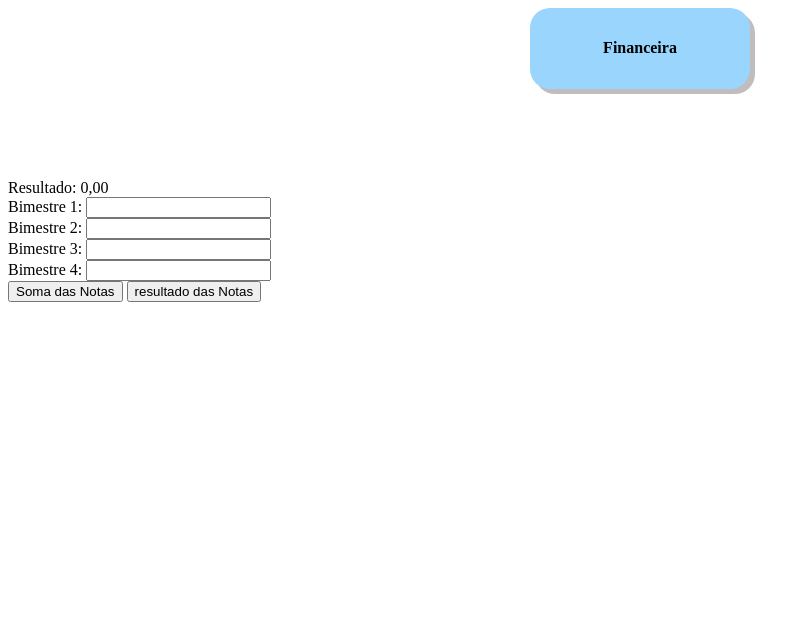
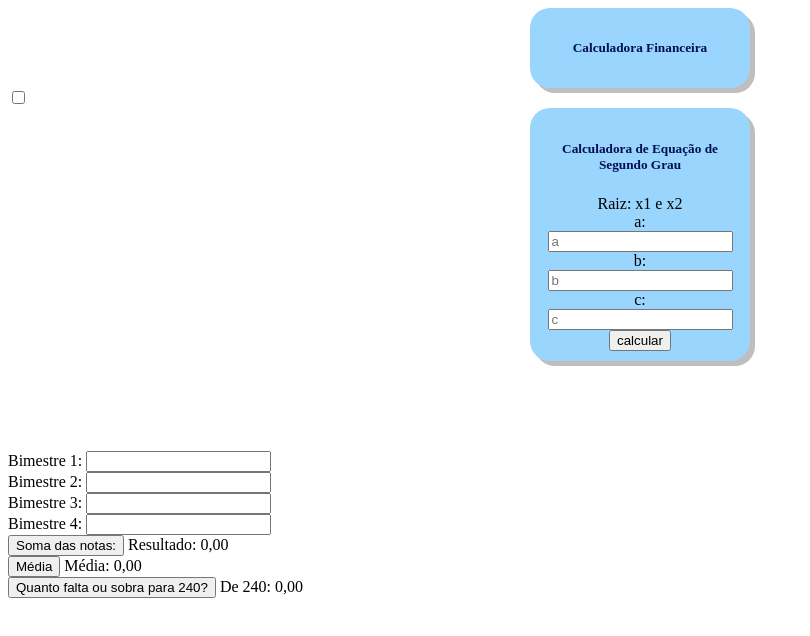
Before and after one commit to ramajn/primeirof_3t, a plain HTML site: page index.html in a window 1280 px wide. Shown: the whole page, without its empty margins (0-810 px from the left). Drawn offline with Linux system fonts and the light colour scheme.

Commit message:
Update index.html

```diff
--- a/index.html
+++ b/index.html
@@ -1,4 +1,8 @@
+
+
+<!DOCTYPE html>
 <html lang="pt-br">
+
 <head>
     <meta charset="UTF-8">
     <meta http-equiv="X-UA-Compatible" content="IE=edge">
@@ -7,34 +11,68 @@
     <script src="estudo.js"></script>
     <link rel="stylesheet" href="geral.css">
 </head>
+
 <body>
     <input type="checkbox" id="input-calcF">
     <div class="calculadora">
-        <label for="input-calcF"><h4> Financeira</h4/label>
+        <label for="input-calcF"><h5>Calculadora Financeira</h5></label>
         <div class="calcF">
         <div id="spTotal">
             <span id="total">Total: 0,00</span>
         </div>
-    Capital: <input id="valor" type="text"><br>
-    Juros mensais: <input id="juros" type="text"><br>
-    Nr. meses: <input id="meses" type="text"><br>
-    <button onclick="total()"> Enviar</button>
-    <div id="spmes">
+        Capital: <input id="valor" type="text"> <br>
+        Juros Mensais: <input id="juros" type="text"> <br>
+        Número de Meses: <input id="meses" type="text"> <br>
+        <button onclick="total()">
+            enviar
+        </button><br>
+        <div id="spMes">
             <span id="mes">Meses</span>
         </div>
     </div>
     </div>
+
+    <input type="checkbox" id="input-calcESG">
+    <div class="calculadoraESG">
+        <label for="input-calcESG"><h5>Calculadora de Equação de Segundo Grau</h5></label>
+        <div class="calcESG">
+        <div id="raiz">
+            <span id="raiz">Raiz: x1 e x2</span>
+        </div>
+        a: <input id="a" placeholder="a" type="text"> <br>
+        b: <input id="b" placeholder="b" type="text"> <br>
+        c: <input id="c" placeholder="c" type="text"> <br>
+        <button onclick="calcularESG()">
+            calcular
+        </button><br>
+    </div>
+    </div>
     <br><br><br><br><br>
-<span id="resul">Resultado: 0,00</span><br>
+
     Bimestre 1: <input id="b1" type="text"><br>
     Bimestre 2: <input id="b2" type="text"><br>
     Bimestre 3: <input id="b3" type="text"><br>
     Bimestre 4: <input id="b4" type="text"><br>
 
-<button onclick="SomadaNota()">Soma das Notas</button>
-
-
-<button onclick="resultado()">resultado das Notas</button>
+    <button onclick="somaNota()">
+        Soma das notas:
+    </button>
+    <span id="result">
+        Resultado: 0,00
+    </span><br>
+    <button onclick="media1()">
+        Média
+    </button>
+    <span id="result1">
+        Média: 0,00
+    </span><br>
+    <button onclick="subtracao()">
+        Quanto falta ou sobra para 240?
+    </button>
+    <span id="result2">
+        De 240: 0,00
+    </span><br>
 
 </body>
+
 </html>
```
Lines whose indentation alone changed are shown as unchanged.
